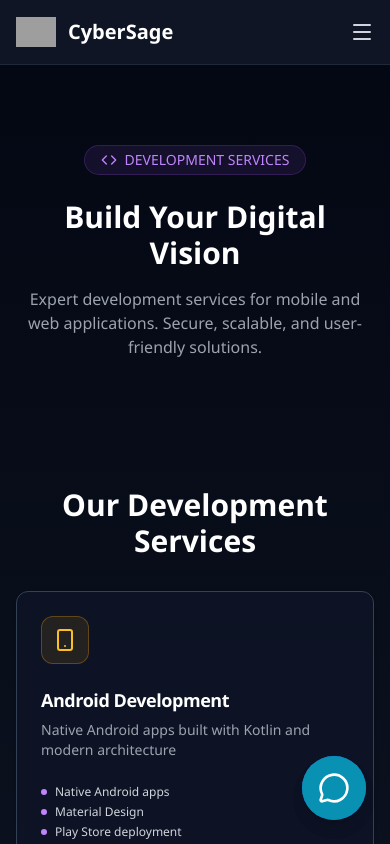
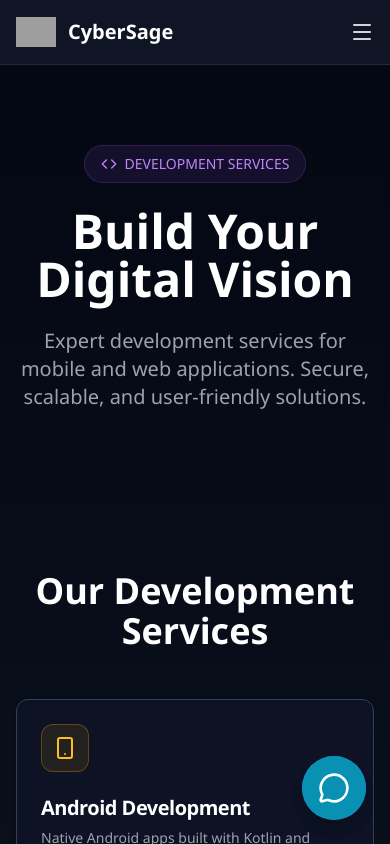
Before and after one commit to khurramqamar1035/CyberSage, a React (Create React App) app: page /development in a window 390 px wide. Shown: the top 844 px of the page. Built offline with nearby package versions, Linux system fonts and the light colour scheme; grey boxes are pictures that could not be loaded; the HTML template or start-up script is replaced by a standard one.

Commit message:
dev navbar responsive

```diff
--- a/src/pages/DevelopmentPage.jsx
+++ b/src/pages/DevelopmentPage.jsx
@@ -11,32 +11,72 @@ const DevelopmentPage = () => {
 
   const scrollToSection = (id) => {
     document.getElementById(id)?.scrollIntoView({ behavior: 'smooth' });
-    setMenuOpen(false);
+    setMenuOpen(false); // close mobile menu on click
   };
 
   const developmentServices = [
-    { icon: Smartphone, title: 'Android Development', description: 'Native Android apps built with Kotlin and modern architecture', price: 'Custom Quote', features: ['Native Android apps', 'Material Design', 'Play Store deployment', 'Ongoing support'], link: '/services/AndroidDevelopment' },
-    { icon: Smartphone, title: 'iOS Development', description: 'Native iOS apps using Swift and latest Apple technologies', price: 'Custom Quote', features: ['Native iOS apps', 'SwiftUI interface', 'App Store deployment', 'Apple guidelines'], link: '/services/IosDevelopment' },
-    { icon: Layers, title: 'Cross-Platform (Both)', description: 'Build once, deploy everywhere with React Native or Flutter', price: 'Custom Quote', features: ['iOS & Android apps', 'Shared codebase', 'Native performance', 'Cost-effective'], link: '/services/CrossPlatformDevelopment' },
-    { icon: Monitor, title: 'Web Development', description: 'Modern web applications with responsive design and scalability', price: 'Custom Quote', features: ['Responsive design', 'Modern frameworks', 'Cloud deployment', 'SEO optimized'], link: '/services/WebDevelopment' }
+    {
+      icon: Smartphone,
+      title: 'Android Development',
+      description: 'Native Android apps built with Kotlin and modern architecture',
+      price: 'Custom Quote',
+      features: ['Native Android apps', 'Material Design', 'Play Store deployment', 'Ongoing support'],
+      link: '/services/AndroidDevelopment'
+    },
+    {
+      icon: Smartphone,
+      title: 'iOS Development',
+      description: 'Native iOS apps using Swift and latest Apple technologies',
+      price: 'Custom Quote',
+      features: ['Native iOS apps', 'SwiftUI interface', 'App Store deployment', 'Apple guidelines'],
+      link: '/services/IosDevelopment'
+    },
+    {
+      icon: Layers,
+      title: 'Cross-Platform (Both)',
+      description: 'Build once, deploy everywhere with React Native or Flutter',
+      price: 'Custom Quote',
+      features: ['iOS & Android apps', 'Shared codebase', 'Native performance', 'Cost-effective'],
+      link: '/services/CrossPlatformDevelopment'
+    },
+    {
+      icon: Monitor,
+      title: 'Web Development',
+      description: 'Modern web applications with responsive design and scalability',
+      price: 'Custom Quote',
+      features: ['Responsive design', 'Modern frameworks', 'Cloud deployment', 'SEO optimized'],
+      link: '/services/WebDevelopment'
+    }
   ];
 
   const testimonials = [
-    { name: 'Alex Johnson', role: 'Startup Founder', text: 'CyberSage built our MVP in record time. The cross-platform app works flawlessly on both iOS and Android.' },
-    { name: 'Lisa Park', role: 'Product Manager', text: 'Their web development team delivered a beautiful, fast, and secure application that exceeded our expectations.' },
-    { name: 'David Miller', role: 'Tech Lead', text: 'Professional, reliable, and skilled developers. They understood our requirements and delivered exactly what we needed.' }
+    {
+      name: 'Alex Johnson',
+      role: 'Startup Founder',
+      text: 'CyberSage built our MVP in record time. The cross-platform app works flawlessly on both iOS and Android.'
+    },
+    {
+      name: 'Lisa Park',
+      role: 'Product Manager',
+      text: 'Their web development team delivered a beautiful, fast, and secure application that exceeded our expectations.'
+    },
+    {
+      name: 'David Miller',
+      role: 'Tech Lead',
+      text: 'Professional, reliable, and skilled developers. They understood our requirements and delivered exactly what we needed.'
+    }
   ];
 
   return (
     <div className="min-h-screen bg-gradient-to-b from-gray-950 via-gray-900 to-gray-950">
 
-      {/* Navigation */}
+      {/* Navbar */}
       <nav className="sticky top-0 z-50 bg-gray-900/90 backdrop-blur-md border-b border-gray-800">
         <div className="max-w-7xl mx-auto px-4 sm:px-6 lg:px-8">
           <div className="flex items-center justify-between h-16">
 
             {/* Logo */}
-            <div className="flex items-center gap-3 cursor-pointer" onClick={() => navigate('/')}>
+            <div className="flex items-center gap-3 cursor-pointer" onClick={() => { navigate('/'); setMenuOpen(false); }}>
               <img
                 src="https://customer-assets.emergentagent.com/job_83508210-49e2-4693-89fb-e881ef07bca3/artifacts/0n25qd68_Gemini_Generated_Image_jkwstijkwstijkws-removebg-preview.png"
                 alt="CyberSage"
@@ -47,12 +87,24 @@ const DevelopmentPage = () => {
 
             {/* Desktop Menu */}
             <div className="hidden md:flex items-center space-x-4">
-              <button onClick={() => scrollToSection('services')} className="text-gray-300 hover:text-white transition-colors">Services</button>
-              <button onClick={() => scrollToSection('testimonials')} className="text-gray-300 hover:text-white transition-colors">Testimonials</button>
-              <button onClick={() => scrollToSection('contact')} className="text-gray-300 hover:text-white transition-colors">Contact</button>
-              <button onClick={() => navigate('/blog')} className="text-gray-300 hover:text-white transition-colors">Blog</button>
-              <button onClick={() => navigate('/faq')} className="text-gray-300 hover:text-white transition-colors">FAQ</button>
-              <button onClick={() => navigate('/about')} className="text-gray-300 hover:text-white transition-colors">About</button>
+              {['Services','Testimonials','Contact'].map((item) => (
+                <button
+                  key={item}
+                  onClick={() => scrollToSection(item.toLowerCase())}
+                  className="text-gray-300 hover:text-white transition-colors"
+                >
+                  {item}
+                </button>
+              ))}
+              {['Blog','FAQ','About'].map((item) => (
+                <button
+                  key={item}
+                  onClick={() => navigate(`/${item.toLowerCase()}`)}
+                  className="text-gray-300 hover:text-white transition-colors"
+                >
+                  {item}
+                </button>
+              ))}
               <div className="flex items-center gap-2">
                 <Button onClick={() => navigate('/security')} variant="ghost" size="sm" className="text-blue-400 hover:text-blue-300">
                   <Shield className="w-4 h-4 mr-1" /> Security
@@ -63,67 +115,105 @@ const DevelopmentPage = () => {
               </div>
             </div>
 
-            {/* Mobile Menu Button */}
+            {/* Mobile Hamburger */}
             <div className="md:hidden flex items-center">
-              <button onClick={() => setMenuOpen(!menuOpen)} className="text-gray-300 hover:text-white">
+              <button
+                onClick={() => setMenuOpen(!menuOpen)}
+                className="text-gray-300 hover:text-white focus:outline-none"
+              >
                 {menuOpen ? <X className="w-6 h-6"/> : <Menu className="w-6 h-6"/>}
               </button>
             </div>
-
           </div>
 
           {/* Mobile Menu */}
-          {menuOpen && (
-            <div className="md:hidden flex flex-col gap-2 py-2 px-2 bg-gray-900 border-t border-gray-800">
-              <button onClick={() => scrollToSection('services')} className="text-gray-300 hover:text-white text-left w-full">Services</button>
-              <button onClick={() => scrollToSection('testimonials')} className="text-gray-300 hover:text-white text-left w-full">Testimonials</button>
-              <button onClick={() => scrollToSection('contact')} className="text-gray-300 hover:text-white text-left w-full">Contact</button>
-              <button onClick={() => navigate('/blog')} className="text-gray-300 hover:text-white text-left w-full">Blog</button>
-              <button onClick={() => navigate('/faq')} className="text-gray-300 hover:text-white text-left w-full">FAQ</button>
-              <button onClick={() => navigate('/about')} className="text-gray-300 hover:text-white text-left w-full">About</button>
+          <div
+            className={`md:hidden transition-max-height duration-300 ease-in-out overflow-hidden ${
+              menuOpen ? 'max-h-96 mt-2' : 'max-h-0'
+            }`}
+          >
+            <div className="flex flex-col gap-2 py-2 px-2 bg-gray-900 border-t border-gray-800">
+              {['Services','Testimonials','Contact'].map((item) => (
+                <button
+                  key={item}
+                  onClick={() => scrollToSection(item.toLowerCase())}
+                  className="text-gray-300 hover:text-white text-left w-full py-2 px-2 rounded"
+                >
+                  {item}
+                </button>
+              ))}
+              {['Blog','FAQ','About'].map((item) => (
+                <button
+                  key={item}
+                  onClick={() => { navigate(`/${item.toLowerCase()}`); setMenuOpen(false); }}
+                  className="text-gray-300 hover:text-white text-left w-full py-2 px-2 rounded"
+                >
+                  {item}
+                </button>
+              ))}
+              <div className="flex flex-col gap-2 mt-2">
+                <Button
+                  onClick={() => { navigate('/security'); setMenuOpen(false); }}
+                  variant="ghost"
+                  className="w-full justify-start text-blue-400 hover:text-blue-300"
+                >
+                  <Shield className="w-4 h-4 mr-2" /> Security
+                </Button>
+                <Button
+                  onClick={() => { navigate('/training'); setMenuOpen(false); }}
+                  variant="ghost"
+                  className="w-full justify-start text-green-400 hover:text-green-300"
+                >
+                  <GraduationCap className="w-4 h-4 mr-2" /> Training
+                </Button>
+              </div>
             </div>
-          )}
+          </div>
         </div>
       </nav>
 
-      {/* Hero */}
-      <div className="py-20 px-4 text-center">
-        <div className="max-w-3xl mx-auto">
-          <div className="inline-flex items-center gap-2 px-4 py-1 rounded-full bg-purple-500/10 border border-purple-500/20 mb-6 mx-auto">
+      {/* Hero Section */}
+      <div className="relative py-20 px-4">
+        <div className="max-w-7xl mx-auto text-center">
+          <div className="inline-flex items-center gap-2 px-4 py-2 rounded-full bg-purple-500/10 border border-purple-500/20 mb-6">
             <Code className="w-4 h-4 text-purple-400" />
             <span className="text-sm text-purple-400 font-medium">DEVELOPMENT SERVICES</span>
           </div>
-          <h1 className="text-3xl sm:text-4xl md:text-5xl font-bold text-white mb-4">Build Your Digital Vision</h1>
-          <p className="text-base sm:text-lg text-gray-400 mx-auto">Expert development services for mobile and web applications. Secure, scalable, and user-friendly solutions.</p>
+          <h1 className="text-5xl md:text-6xl font-bold text-white mb-6">Build Your Digital Vision</h1>
+          <p className="text-xl text-gray-400 max-w-3xl mx-auto">Expert development services for mobile and web applications. Secure, scalable, and user-friendly solutions.</p>
         </div>
       </div>
 
-      {/* Development Services */}
-      <div id="services" className="py-12 px-4">
+      {/* Services Section */}
+      <div id="services" className="py-20 px-4">
         <div className="max-w-7xl mx-auto">
-          <h2 className="text-3xl sm:text-4xl font-bold text-white text-center mb-8">Our Development Services</h2>
-          <div className="grid grid-cols-1 sm:grid-cols-2 lg:grid-cols-4 gap-6">
+          <h2 className="text-4xl font-bold text-white text-center mb-12">Our Development Services</h2>
+          <div className="grid sm:grid-cols-1 md:grid-cols-2 lg:grid-cols-4 gap-6">
             {developmentServices.map((service, index) => {
               const IconComponent = service.icon;
               return (
-                <Card key={index} className="bg-slate-900/60 border-slate-700 hover:border-amber-500/50 transition-all duration-300 cursor-pointer" onClick={() => navigate(service.link)}>
+                <Card
+                  key={index}
+                  className="bg-slate-900/60 border-slate-700 hover:border-amber-500/50 transition-all duration-300 cursor-pointer"
+                  onClick={() => navigate(service.link)}
+                >
                   <CardHeader>
                     <div className="w-12 h-12 rounded-xl bg-amber-500/10 border border-amber-500/30 flex items-center justify-center mb-4">
                       <IconComponent className="w-6 h-6 text-amber-400" />
                     </div>
-                    <CardTitle className="text-lg sm:text-xl text-white mb-2">{service.title}</CardTitle>
-                    <CardDescription className="text-gray-400 text-sm">{service.description}</CardDescription>
+                    <CardTitle className="text-xl text-white mb-2">{service.title}</CardTitle>
+                    <CardDescription className="text-gray-400">{service.description}</CardDescription>
                   </CardHeader>
                   <CardContent>
-                    <div className="space-y-1 mb-3">
+                    <div className="space-y-2 mb-4">
                       {service.features.map((feature, idx) => (
-                        <div key={idx} className="flex items-center gap-2 text-xs sm:text-sm text-gray-300">
+                        <div key={idx} className="flex items-center gap-2 text-sm text-gray-300">
                           <div className="w-1.5 h-1.5 rounded-full bg-purple-400"></div>
                           <span>{feature}</span>
                         </div>
                       ))}
                     </div>
-                    <span className="text-purple-400 font-bold">{service.price}</span>
+                    <span className="text-lg font-bold text-purple-400">{service.price}</span>
                   </CardContent>
                 </Card>
               );
@@ -132,18 +222,18 @@ const DevelopmentPage = () => {
         </div>
       </div>
 
-      {/* Testimonials */}
-      <div id="testimonials" className="py-12 px-4 bg-gray-900/30">
+      {/* Testimonials Section */}
+      <div id="testimonials" className="py-20 px-4 bg-gray-900/30">
         <div className="max-w-7xl mx-auto">
-          <h2 className="text-3xl sm:text-4xl font-bold text-white text-center mb-8">Client Success Stories</h2>
-          <div className="grid grid-cols-1 md:grid-cols-3 gap-6">
-            {testimonials.map((t, i) => (
-              <Card key={i} className="bg-gray-900/50 border-gray-800">
+          <h2 className="text-4xl font-bold text-white text-center mb-12">Client Success Stories</h2>
+          <div className="grid sm:grid-cols-1 md:grid-cols-2 lg:grid-cols-3 gap-6">
+            {testimonials.map((testimonial, index) => (
+              <Card key={index} className="bg-gray-900/50 border-gray-800">
                 <CardContent className="pt-6">
-                  <p className="text-gray-300 mb-4 italic text-sm sm:text-base">"{t.text}"</p>
+                  <p className="text-gray-300 mb-4 italic">"{testimonial.text}"</p>
                   <div>
-                    <p className="font-semibold text-white text-sm sm:text-base">{t.name}</p>
-                    <p className="text-gray-400 text-xs sm:text-sm">{t.role}</p>
+                    <p className="font-semibold text-white">{testimonial.name}</p>
+                    <p className="text-sm text-gray-400">{testimonial.role}</p>
                   </div>
                 </CardContent>
               </Card>
@@ -152,17 +242,17 @@ const DevelopmentPage = () => {
         </div>
       </div>
 
-      {/* Contact */}
-      <div id="contact" className="py-12 px-4">
-        <div className="max-w-xl mx-auto text-center">
-          <h2 className="text-3xl sm:text-4xl font-bold text-white mb-4">Ready to Build Your App?</h2>
-          <p className="text-base sm:text-lg text-gray-400 mb-6">Let's discuss your project requirements</p>
+      {/* Contact Section */}
+      <div id="contact" className="py-20 px-4">
+        <div className="max-w-3xl mx-auto text-center">
+          <h2 className="text-4xl font-bold text-white mb-6">Ready to Build Your App?</h2>
+          <p className="text-xl text-gray-400 mb-8">Let's discuss your project requirements</p>
           <div className="flex flex-col sm:flex-row gap-4 justify-center">
-            <Button className="w-full sm:w-auto bg-purple-600 hover:bg-purple-700 flex items-center justify-center">
+            <Button className="bg-purple-600 hover:bg-purple-700 w-full sm:w-auto">
               <Mail className="w-4 h-4 mr-2" />
               contact@cybersage.ai
             </Button>
-            <Button variant="outline" className="w-full sm:w-auto border-gray-700 text-white hover:bg-gray-800 flex items-center justify-center">
+            <Button variant="outline" className="border-gray-700 text-white hover:bg-gray-800 w-full sm:w-auto">
               <MessageSquare className="w-4 h-4 mr-2" />
               Get a Quote
             </Button>
```
